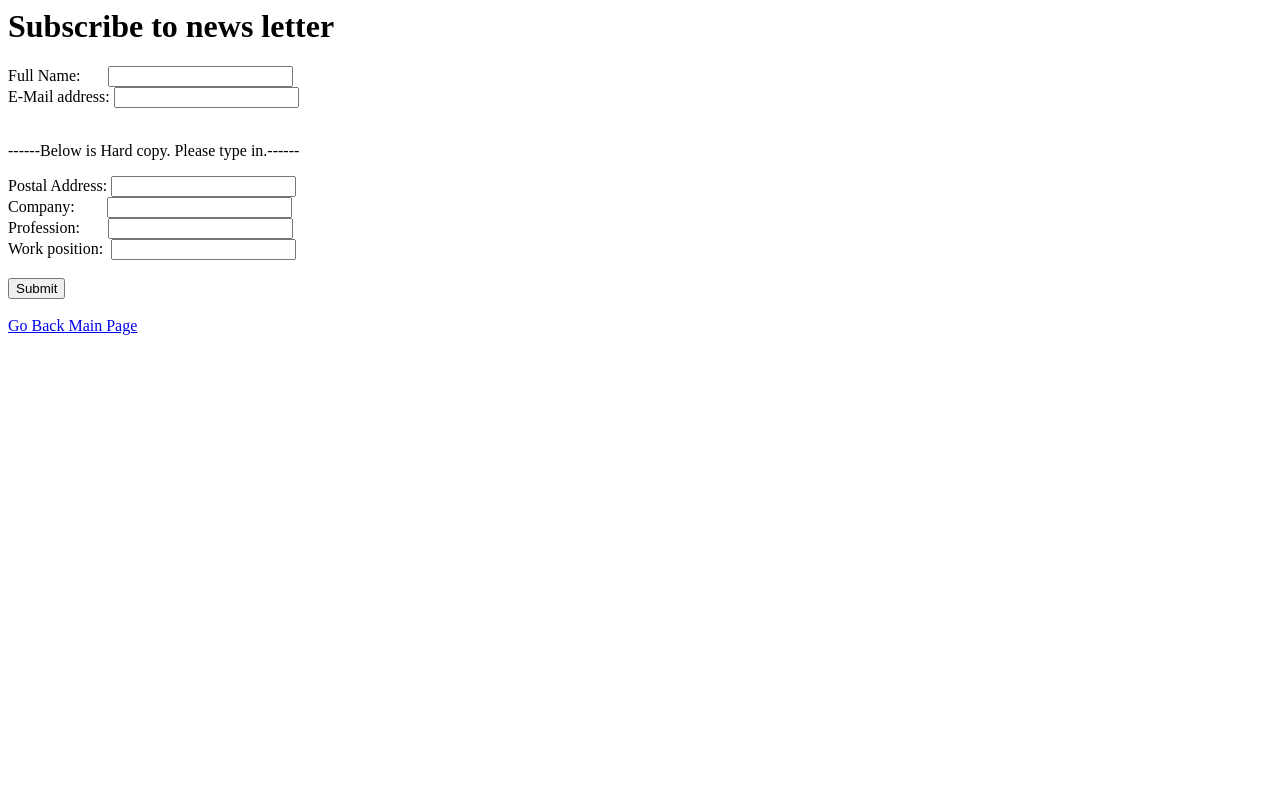
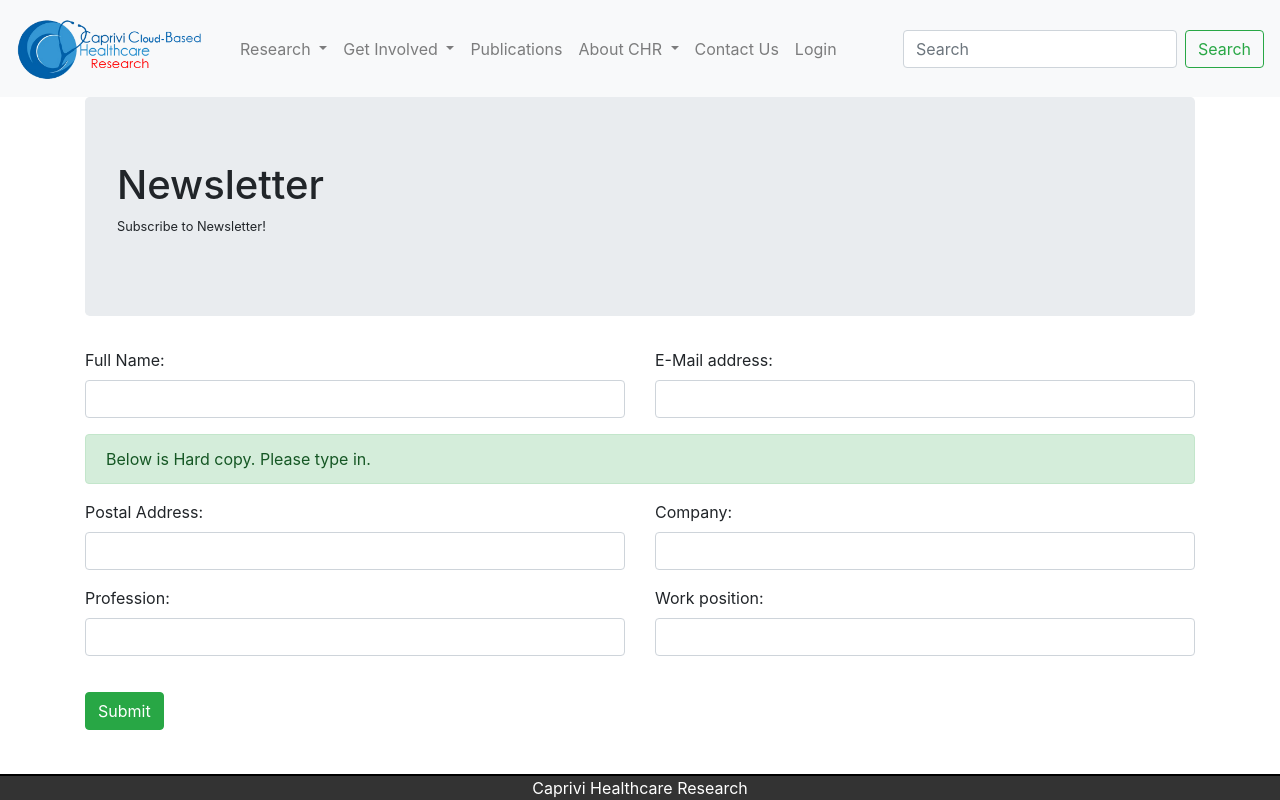
Before and after one commit to 2019-software-diploma/CHR-WEB-TEAM-1, a PHP site: page /Subscribe_News.php in a window 1280 px wide. Run offline with PHP 8.4, Linux system fonts and the light colour scheme.

Commit message:
Subscribe pair programing with Dawoon (done)

```diff
--- a/main/menu.php
+++ b/main/menu.php
@@ -24,7 +24,7 @@
 		</a>
 		<div class="dropdown-menu" aria-labelledby="navbarDropdown">
 		  <a class="dropdown-item" href="../MakeAppointment.php">Make Appointment</a>
-		  <a class="dropdown-item" href="../SubscribeNewsletter.php">Subscribe to Newsletter</a>
+		  <a class="dropdown-item" href="../subscribe/Subscribe_News.php">Subscribe to Newsletter</a>
 		</div>
 	  </li>
 		<li class="nav-item">
--- a/subscribe/Subscribe_News.php
+++ b/subscribe/Subscribe_News.php
@@ -1,23 +1,85 @@
-<html>
-	<head>
-		<title>Subscribe to news letter</title>
-	</head>
-	<body>
-	<h1>Subscribe to news letter</h1>
-	<form action=Submit_Sub.php method=POST>
-	<label for="Name">Full Name: </label>&nbsp;&nbsp;&nbsp;&nbsp;&nbsp;&nbsp;<input type=text id=name name=name><br>
-	<label for = "Email">E-Mail address: </label><input type=text id=email name=email>
-	<br><br>
-	<P> ------Below is Hard copy. Please type in.------</p>
-	<label for = "Address">Postal Address: </label><input type=text id=address name=address>
-	<br>
-	<label for = "Company">Company: </label>&nbsp;&nbsp;&nbsp;&nbsp;&nbsp;&nbsp;&nbsp;<input type=text id=company name=company>
-	<br>
-	<label for = "Profession">Profession: </label>&nbsp;&nbsp;&nbsp;&nbsp;&nbsp;&nbsp;<input type=text id=profession name=profession>
-	<br>
-	<label for = "Workposition">Work position: </label>&nbsp;<input type=text id=work name=work>
-	<br><br>
-	<input type=submit value='Submit'><br><br>
-	<a href="Main.php">Go Back Main Page</a>
+<?php
+	session_start();
+?>
+<!DOCTYPE html>
+<html lang="en">
+<head>
+    <meta charset="UTF-8">
+    <title>Caprivi Healthcare Research</title>
+	<link rel="stylesheet" href="../css/bootstrap.min.css" integrity="sha384-ggOyR0iXCbMQv3Xipma34MD+dH/1fQ784/j6cY/iJTQUOhcWr7x9JvoRxT2MZw1T" crossorigin="anonymous">
+	<script src="../js/jquery-3.3.1.slim.min.js" integrity="sha384-q8i/X+965DzO0rT7abK41JStQIAqVgRVzpbzo5smXKp4YfRvH+8abtTE1Pi6jizo" crossorigin="anonymous"></script>
+	<script src="../js/popper.min.js" integrity="sha384-UO2eT0CpHqdSJQ6hJty5KVphtPhzWj9WO1clHTMGa3JDZwrnQq4sF86dIHNDz0W1" crossorigin="anonymous"></script>
+	<script src="../js/bootstrap.min.js" integrity="sha384-JjSmVgyd0p3pXB1rRibZUAYoIIy6OrQ6VrjIEaFf/nJGzIxFDsf4x0xIM+B07jRM" crossorigin="anonymous"></script>
+    <style>
+        .btn-primary, .btn-secondary, .btn-success {
+            margin-top: 20px;
+            margin-bottom: 50px;
+        }
+    </style>
+</head>
+<body>
+	<?php
+		include('../main/menu.php');
+	?>
+
+	<div class="container">
+		<div class="jumbotron small">
+			<h1>Newsletter</h1>
+			<p>Subscribe to Newsletter!</p>
+		</div>
+
+		<form class="needs-validation" action=Submit_Sub.php method=POST>
+			<div class="row">
+				<div class="form-group col">
+					<label for="name">Full Name:</label>
+					<input class="form-control" type=text id=name name=name required>
+					<div class="valid-feedback">Valid.</div>
+					<div class="invalid-feedback">Please fill out this field.</div>
+				</div>
+				<div class="form-group col">
+					<label for = "email">E-Mail address:</label>
+					<input class="form-control" type=text id=email name=email pattern="[a-z0-9._%+-]+@[a-z0-9.-]+\.[a-z]{2,4}$" title="Valid e-mail, please." required>
+					<div class="valid-feedback">Valid.</div>
+					<div class="invalid-feedback">Please fill out this field.</div>
+				</div>
+			</div>
+			<div class="alert alert-success">
+				Below is Hard copy. Please type in.
+			</div>
+			<div class="form-group row">
+				<div class="col">
+					<label for = "Address">Postal Address:</label>
+					<input class="form-control" type=text id=address name=address required>
+					<div class="valid-feedback">Valid.</div>
+					<div class="invalid-feedback">Please fill out this field.</div>
+				</div>
+				<div class="col">
+					<label for = "Company">Company:</label>
+					<input class="form-control" type=text id=company name=company required>
+					<div class="valid-feedback">Valid.</div>
+					<div class="invalid-feedback">Please fill out this field.</div>
+				</div>
+			</div>
+			<div class="form-group row">
+				<div class="col">
+					<label for = "Profession">Profession: </label>
+					<input class="form-control" type=text id=profession name=profession required>
+					<div class="valid-feedback">Valid.</div>
+					<div class="invalid-feedback">Please fill out this field.</div>
+				</div>
+				<div class="col">
+					<label for = "Workposition">Work position: </label>
+					<input class="form-control" type=text id=work name=work required>
+					<div class="valid-feedback">Valid.</div>
+					<div class="invalid-feedback">Please fill out this field.</div>
+				</div>
+			</div>
+			<button type="submit" class="btn btn-success">Submit</button>
+		</form>
+	</div>
+
+	<?php
+		include('../main/footer.php');
+	?>
 	</body>
 </html>
```
Also changed, not shown: main/dbConnectionCHR.php (+6 -6 lines), subscribe/Submit_Sub.php (+40 -10 lines), subscribe/database query Subscribe.txt (deleted, +0 -23 lines), subscribe/dbConnectSub.php (deleted, +0 -8 lines).
